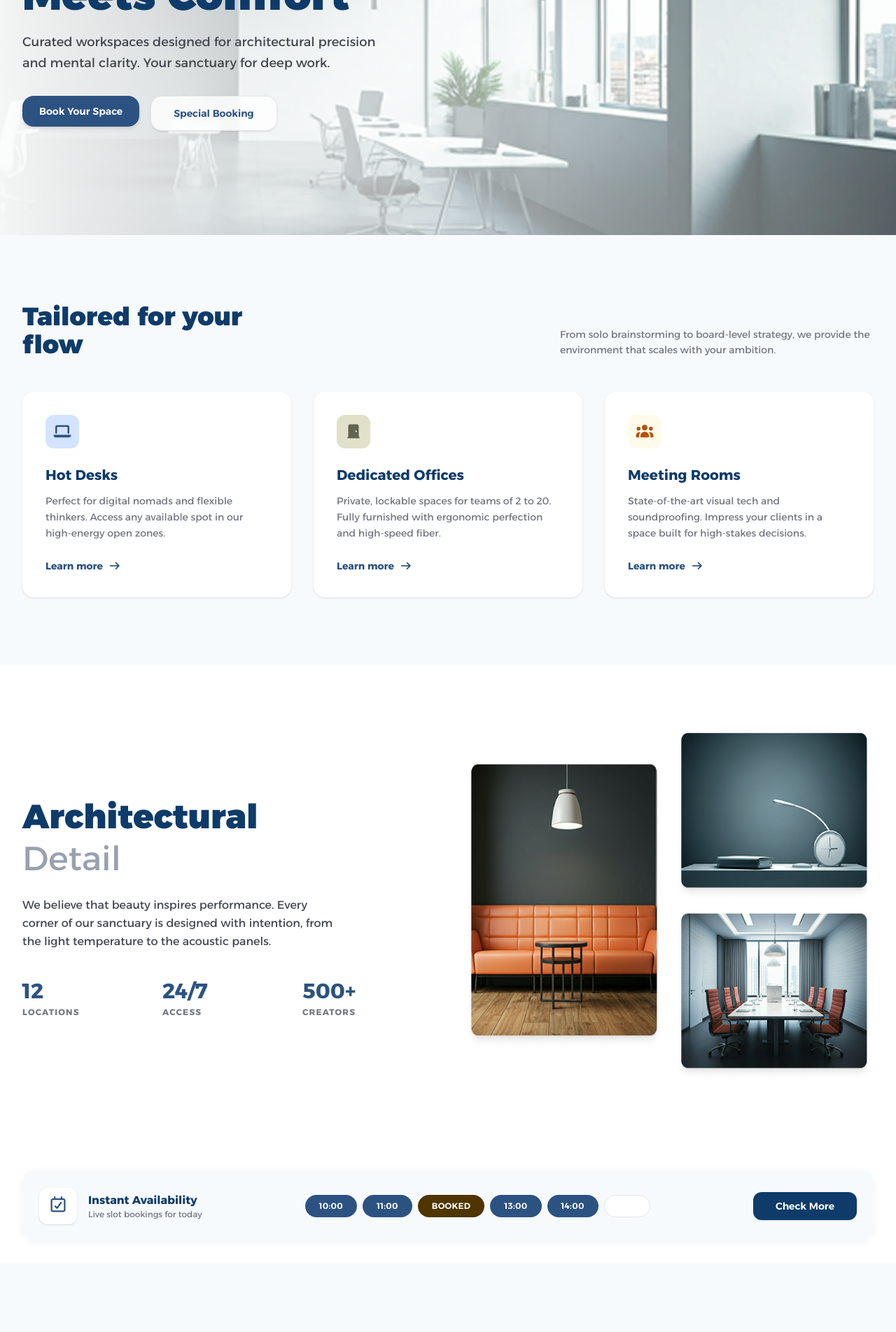
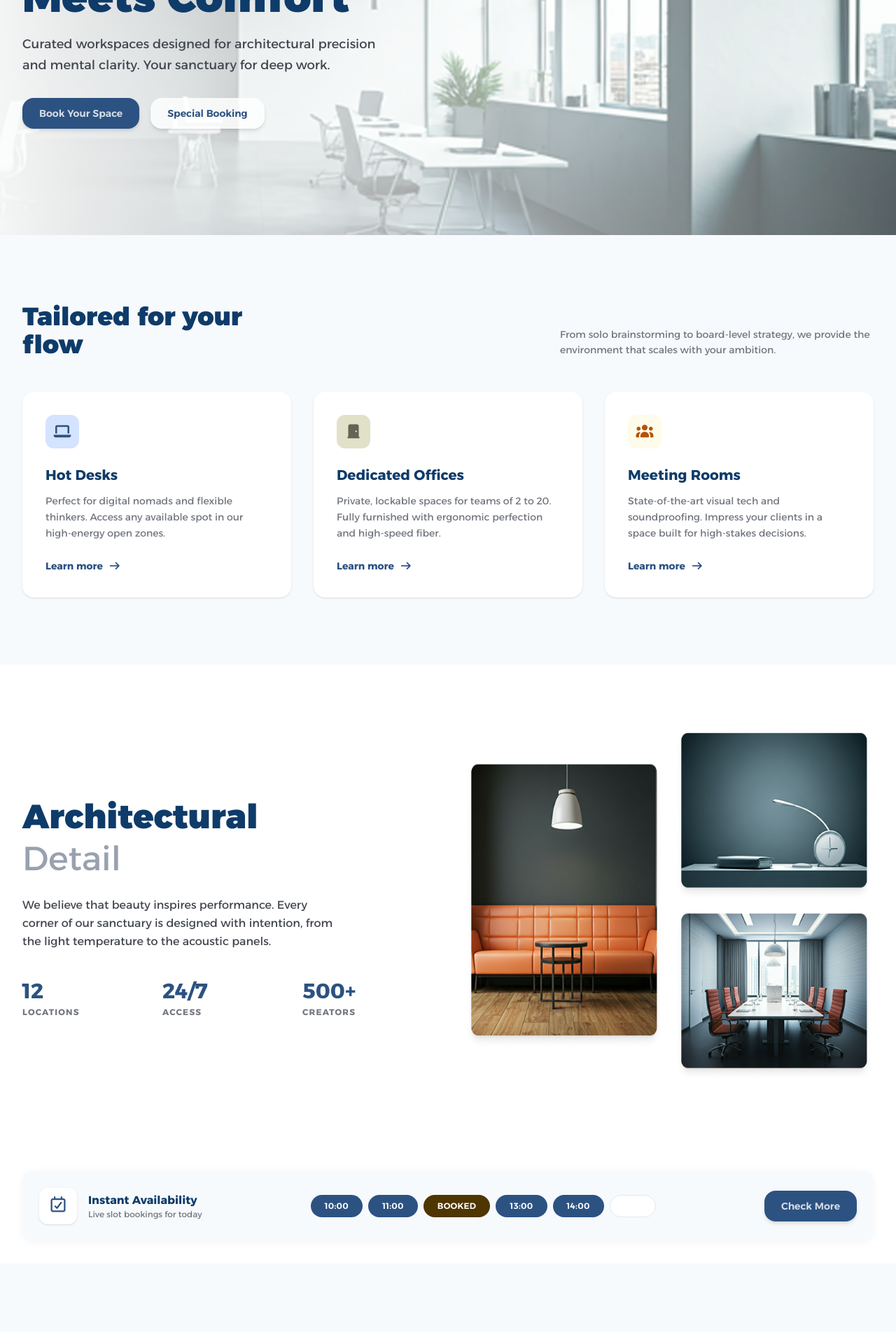
Before and after one commit to seamrmoussa/Misa7a-Workspaces, an Angular app: page /home in a window 1280 px wide. Shown: the part 440-2344 px from the top of the page at 70% size. Built offline with nearby package versions, Linux system fonts and the light colour scheme.

Commit message:
update some spacing

```diff
--- a/src/app/features/home/home.component.html
+++ b/src/app/features/home/home.component.html
@@ -17,15 +17,27 @@
         Curated workspaces designed for architectural precision and mental clarity. Your sanctuary
         for deep work.
       </p>
-      <div class="mt-8 flex flex-wrap gap-4">
-        <app-main-button [link]="'/booking'" [text]="'Book Your Space'"></app-main-button>
+      <div class="mt-8 flex flex-col sm:flex-row gap-4">
+        <app-main-button
+          [fullWidth]="true"
+          [isBlue]="true"
+          [link]="'/booking'"
+          [text]="'Book Your Space'"
+        ></app-main-button>
 
-        <a
+        <app-main-button
+          [fullWidth]="true"
+          [isWhite]="true"
+          [link]="'/inquiry'"
+          [text]="'Special Booking'"
+        ></app-main-button>
+
+        <!-- <a
           routerLink="/inquiry"
           class="block w-full rounded-lg bg-white/80 backdrop-blur-sm border border-gray-200 px-8 py-3.5 text-sm font-semibold text-mainColorLight shadow-sm hover:text-mainColorDark hover:bg-white focus:outline-none focus:ring transition-colors sm:w-auto text-center"
         >
           Special Booking
-        </a>
+        </a> -->
       </div>
     </div>
   </div>
@@ -198,12 +210,11 @@
       </div>
 
       <div class="w-full lg:w-auto shrink-0">
-        <a
-          href="#"
-          class="block w-full text-center rounded-xl bg-mainColorDark px-8 py-2.5 text-sm font-semibold text-white shadow hover:bg-mainColorLight transition-colors"
-        >
-          Check More
-        </a>
+        <app-main-button
+          [isBlue]="true"
+          [link]="'/booking'"
+          [text]="'Check More'"
+        ></app-main-button>
       </div>
     </div>
   </div>
--- a/src/app/features/home/home.component.ts
+++ b/src/app/features/home/home.component.ts
@@ -7,5 +7,6 @@ import { MainButtonComponent } from '../../shared/ui/main-button/main-button.com
   imports: [RouterLink, MainButtonComponent],
   templateUrl: './home.component.html',
   styleUrl: './home.component.css',
+  standalone: true,
 })
 export class HomeComponent {}
--- a/src/app/features/settings/settings.component.html
+++ b/src/app/features/settings/settings.component.html
@@ -14,7 +14,7 @@
         <div class="flex flex-col md:flex-row gap-8 items-start">
           <div class="relative shrink-0">
             <div
-              class="w-32 h-32 md:w-40 md:h-40 rounded-full bg-red-400 p-1 flex items-center justify-center overflow-hidden border-4 border-white shadow-sm"
+              class="w-32 h-32 md:w-40 md:h-40 rounded-full bg-red-400 flex items-center justify-center overflow-hidden border-4 border-white shadow-sm"
             >
               <img
                 src="https://i.pravatar.cc/200?img=12"
--- a/src/app/layout/navbar/navbar.component.html
+++ b/src/app/layout/navbar/navbar.component.html
@@ -37,7 +37,7 @@
           <i class="fa-regular fa-circle-user text-xl"></i>
         </a>
 
-        <app-main-button [link]="'/booking'" [text]="'Book Now'"></app-main-button>
+        <app-main-button [isBlue]="true" [link]="'/booking'" [text]="'Book Now'"></app-main-button>
       </div>
 
       <a
@@ -110,6 +110,7 @@
 
           <app-main-button
             [fullWidth]="true"
+            [isBlue]="true"
             [link]="'/booking'"
             [text]="'Book Now'"
           ></app-main-button>
--- a/src/app/shared/ui/main-button/main-button.component.html
+++ b/src/app/shared/ui/main-button/main-button.component.html
@@ -1,7 +1,8 @@
 <a
   [routerLink]="link()"
   [class.w-full]="fullWidth()"
-  class="block text-center text-white bg-mainColorLight hover:bg-mainColorDark font-semibold rounded-lg text-sm px-6 py-3 transition-all duration-300 shadow-md"
+  [class]="buttonColors()"
+  class="block text-center font-semibold rounded-lg text-sm px-6 py-3 transition-all duration-300 shadow-md"
 >
   {{ text() }}
 </a>
--- a/src/app/shared/ui/main-button/main-button.component.ts
+++ b/src/app/shared/ui/main-button/main-button.component.ts
@@ -1,4 +1,4 @@
-import { Component, input, InputSignal } from '@angular/core';
+import { Component, computed, input, InputSignal } from '@angular/core';
 import { RouterLink } from '@angular/router';
 
 @Component({
@@ -9,6 +9,18 @@ import { RouterLink } from '@angular/router';
 })
 export class MainButtonComponent {
   fullWidth = input<boolean>(false);
+  isBlue = input<boolean>(false);
+  isWhite = input<boolean>(false);
   link: InputSignal<string> = input.required();
   text = input<string>('Click Here');
+
+  buttonColors = computed(() => {
+    if (this.isBlue()) {
+      return 'bg-mainColorLight hover:bg-mainColorDark text-white/80 hover:text-white';
+    }
+    if (this.isWhite()) {
+      return 'bg-white/80 hover:bg-white text-mainColorLight hover:text-mainColorDark';
+    }
+    return '';
+  });
 }
```
